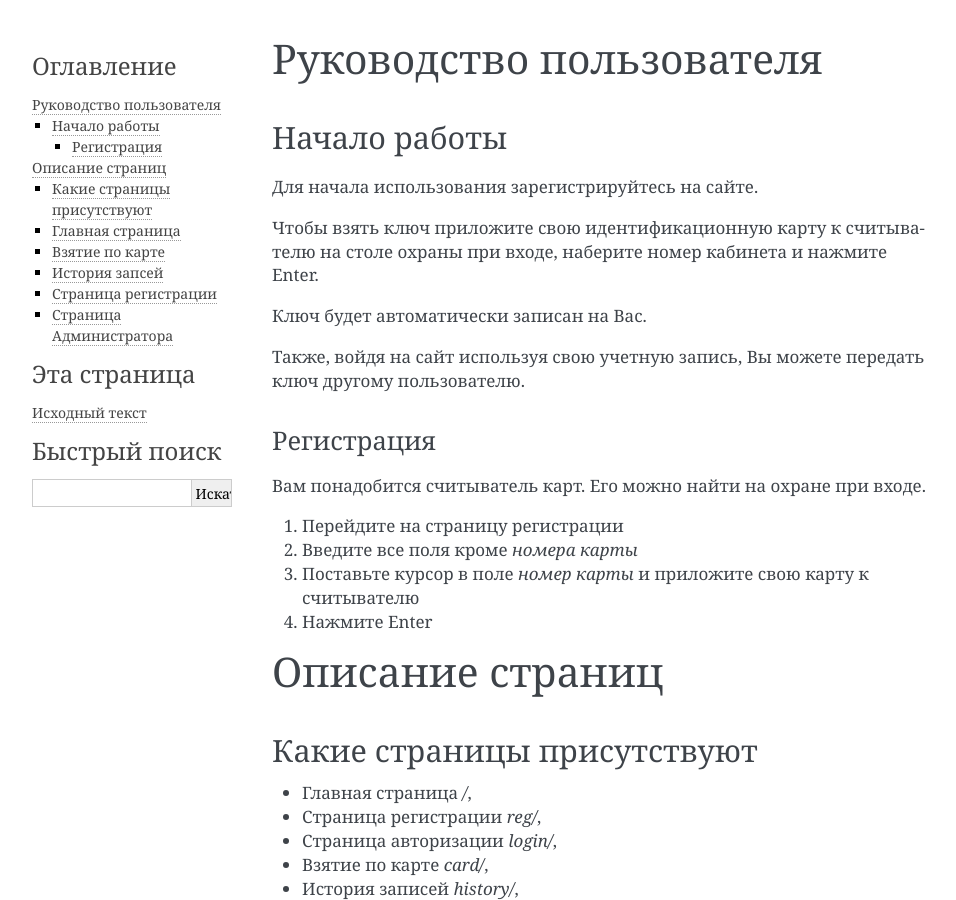
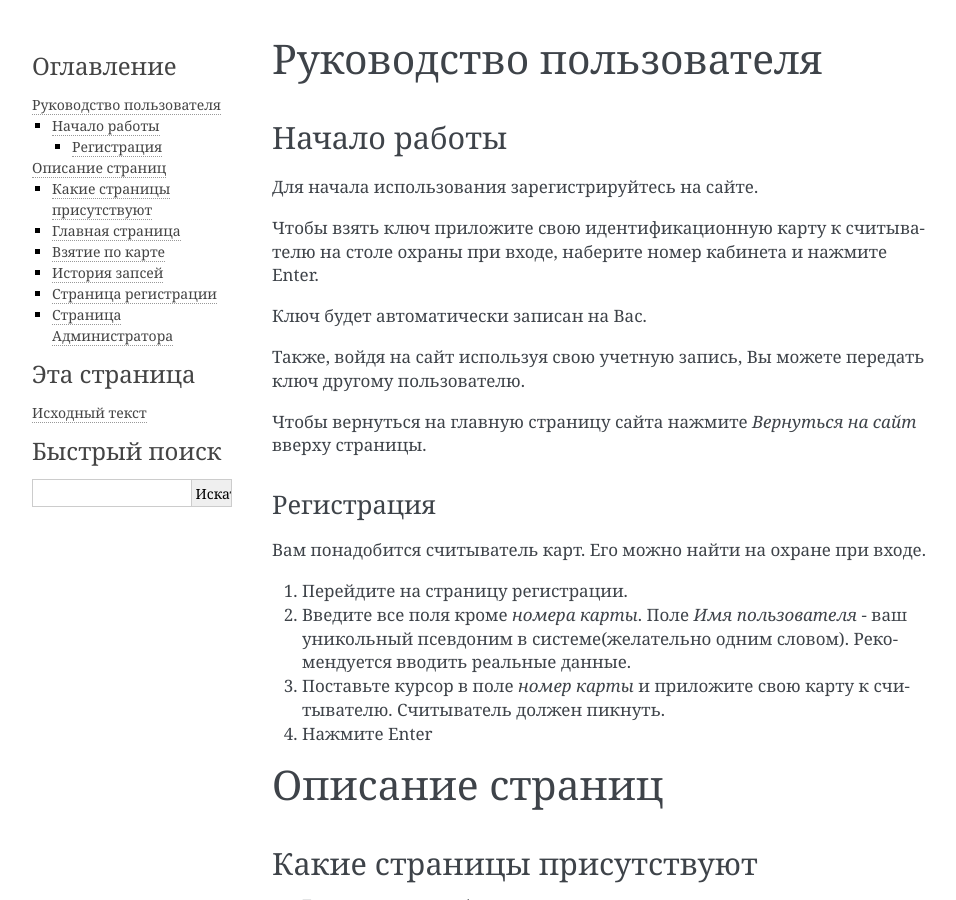
Before and after one commit to mikhail-vlasenko/Romanov_Key_Keeper, a Sphinx documentation site: the page built from docs/overview.rst, in a window 1280 px wide and 900 px high. Shown: the whole window, without its empty margins (148-1104 px from the left). Built offline with Sphinx 7.4.7, drawn with Linux system fonts in a browser that asks for light colours.

```diff
--- a/docs/overview.rst
+++ b/docs/overview.rst
@@ -14,14 +14,16 @@
 
 Также, войдя на сайт используя свою учетную запись, Вы можете передать ключ другому пользователю.
 
+Чтобы вернуться на главную страницу сайта нажмите *Вернуться на сайт* вверху страницы.
+
 Регистрация
 ***********
 
 Вам понадобится считыватель карт. Его можно найти на охране при входе.
 
-1. Перейдите на страницу регистрации
-2. Введите все поля кроме *номера карты*
-3. Поставьте курсор в поле *номер карты* и приложите свою карту к считывателю
+1. Перейдите на страницу регистрации.
+2. Введите все поля кроме *номера карты*. Поле *Имя пользователя* - ваш уникольный псевдоним в системе(желательно одним словом). Рекомендуется вводить реальные данные.
+3. Поставьте курсор в поле *номер карты* и приложите свою карту к считывателю. Считыватель должен пикнуть.
 4. Нажмите Enter
 
 
```
Also changed, not shown: 9 other files.
